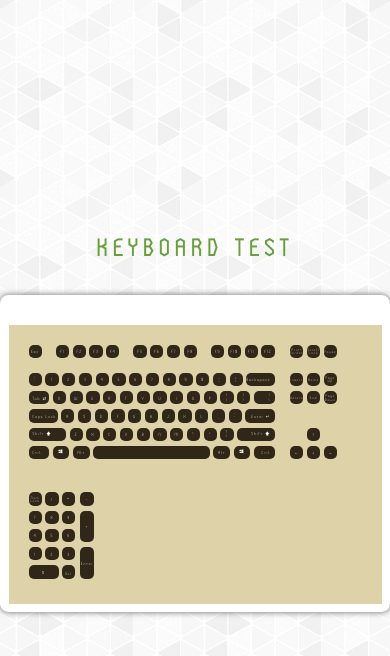
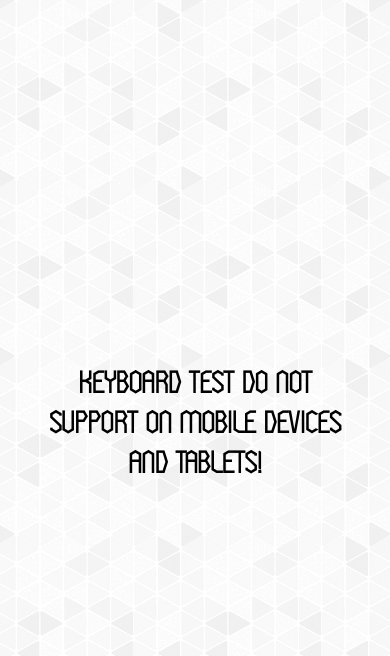
Before and after one commit to mhevyk/Keyboard-tester, a plain HTML site: page index.html in a window 390 px wide. Drawn offline with Linux system fonts and the light colour scheme.

Commit message:
small code fixed and design optimisation

```diff
--- a/index.html
+++ b/index.html
@@ -4,7 +4,8 @@
     <meta charset="UTF-8">
     <meta http-equiv="X-UA-Compatible" content="IE=edge">
     <meta name="viewport" content="width=device-width, initial-scale=1.0">
-    <title>Keyboaard tester</title>
+    <link rel="icon" type="image/x-icon" href="img/favicon.ico">
+    <title>Keyboard tester</title>
 
     <link rel="stylesheet" href="css/main.css">
     <script src="js/keyHandlers.js" defer></script>
@@ -12,7 +13,13 @@
 </head>
 <body>
     <div class="wrapper">
-        <div class="title">Keyboard test</div>
+        <header>
+            <div class="title">Keyboard test</div>
+            <div class="subtitle">Best way to check your keyboard work or simply clear it from dust :)</div>
+        </header>
+        <div class="mobile-warn">
+            Keyboard test do not support on mobile devices and tablets!
+        </div>
         <div class="keyboard">
             <div class="keyboard-type-result">
             <textarea readonly></textarea>
@@ -20,22 +27,22 @@
             <div class="keyboard-keys">
                 <div class="basic-keyboard key-group">
                     <div class="key-row">
-                        <div class="key space-to-right" data-name="Escape">Esc</div>
+                        <div class="key padRight" data-name="Escape">Esc</div>
                         <div class="key" data-name="F1">F1</div>
                         <div class="key" data-name="F2">F2</div>
                         <div class="key" data-name="F3">F3</div>
-                        <div class="key space-to-right" data-name="F4">F4</div>
+                        <div class="key padRight" data-name="F4">F4</div>
                         <div class="key" data-name="F5">F5</div>
                         <div class="key" data-name="F6">F6</div>
                         <div class="key" data-name="F7">F7</div>
-                        <div class="key space-to-right" data-name="F8">F8</div>
+                        <div class="key padRight" data-name="F8">F8</div>
                         <div class="key" data-name="F9">F9</div>
                         <div class="key" data-name="F10">F10</div>
                         <div class="key" data-name="F11">F11</div>
-                        <div class="key space-to-right" data-name="F12">F12</div>
+                        <div class="key padRight" data-name="F12">F12</div>
                     </div>
                     <div class="key-row">
-                        <div class="key text-long lh3" data-name="Backquote">~<br>`</div>
+                        <div class="key text-short lh3" data-name="Backquote">~<br>`</div>
                         <div class="key" data-name="Digit1">1</div>
                         <div class="key" data-name="Digit2">2</div>
                         <div class="key" data-name="Digit3">3</div>
@@ -46,9 +53,9 @@
                         <div class="key" data-name="Digit8">8</div>
                         <div class="key" data-name="Digit9">9</div>
                         <div class="key" data-name="Digit0">0</div>
-                        <div class="key text-long lh3" data-name="Minus">_<br>-</div>
-                        <div class="key text-long lh4" data-name="Equal">+<br>=</div>
-                        <div class="key space-to-right rest" data-name="Backspace">Backspace</div>
+                        <div class="key text-short lh3" data-name="Minus">_<br>-</div>
+                        <div class="key text-short lh4" data-name="Equal">+<br>=</div>
+                        <div class="key padRight rest" data-name="Backspace">Backspace</div>
                     </div>
                     <div class="key-row">
                         <div class="key rest text-left" data-name="Tab">Tab &RightArrowLeftArrow;</div>
@@ -62,9 +69,9 @@
                         <div class="key" data-name="KeyI">I</div>
                         <div class="key" data-name="KeyO">O</div>
                         <div class="key" data-name="KeyP">P</div>
-                        <div class="key text-long lh3" data-name="BracketLeft">{<br>[</div>
-                        <div class="key text-long lh3" data-name="BracketRight">]<br>}</div>
-                        <div class="key text-right rest space-to-right text-long lh3" data-name="Backslash">|<br>\</div>
+                        <div class="key text-short lh3" data-name="BracketLeft">{<br>[</div>
+                        <div class="key text-short lh3" data-name="BracketRight">]<br>}</div>
+                        <div class="key text-right rest padRight text-short lh3" data-name="Backslash">|<br>\</div>
                     </div>
                     <div class="key-row">
                         <div class="key rest text-left" data-name="CapsLock">Caps Lock</div>
@@ -77,9 +84,9 @@
                         <div class="key" data-name="KeyJ">J</div>
                         <div class="key" data-name="KeyK">K</div>
                         <div class="key" data-name="KeyL">L</div>
-                        <div class="key text-long lh3" data-name="Semicolon">:<br>;</div>
-                        <div class="key text-long lh4" data-name="Quote">"<br>'</div>
-                        <div class="key rest space-to-right" data-name="Enter">Enter &crarr;</div>
+                        <div class="key text-short lh3" data-name="Semicolon">:<br>;</div>
+                        <div class="key text-short lh4" data-name="Quote">"<br>'</div>
+                        <div class="key rest padRight" data-name="Enter">Enter &crarr;</div>
                     </div>
                     <div class="key-row">
                         <div class="key rest text-left" data-name="ShiftLeft">Shift &#x1F845;</div>
@@ -90,10 +97,10 @@
                         <div class="key" data-name="KeyB">B</div>
                         <div class="key" data-name="KeyN">N</div>
                         <div class="key" data-name="KeyM">M</div>
-                        <div class="key text-long lh4" data-name="Comma">&lt;<br>,</div>
-                        <div class="key text-long lh4" data-name="Period">&gt;<br>.</div>
-                        <div class="key text-long lh3" data-name="Slash">?<br>/</div>
-                        <div class="key rest space-to-right" data-name="ShiftRight">Shift &#x1F845;</div>
+                        <div class="key text-short lh4" data-name="Comma">&lt;<br>,</div>
+                        <div class="key text-short lh4" data-name="Period">&gt;<br>.</div>
+                        <div class="key text-short lh3" data-name="Slash">?<br>/</div>
+                        <div class="key rest padRight" data-name="ShiftRight">Shift &#x1F845;</div>
                     </div>
                     <div class="key-row">
                         <div class="key rest text-left" data-name="ControlLeft">Ctrl</div>
@@ -102,24 +109,24 @@
                         <div class="key space" data-name="Space"></div>
                         <div class="key rest" data-name="AltRight">Alt</div>
                         <div class="key rest" data-name="MetaRight"><i class="fa fa-windows" aria-hidden="true"></i></div>
-                        <div class="key rest space-to-right" data-name="ControlRight">Ctrl</div>
+                        <div class="key rest padRight" data-name="ControlRight">Ctrl</div>
                     </div>
                 </div>
                 <div class="control-arrows key-group">
                     <div class="key-row">
-                        <div class="key text-long lh4" data-name="PrintScreen">Print Screen</div>
-                        <div class="key text-long lh4">Scroll Lock</div>
-                        <div class="key text-long lh4">Pause</div>
+                        <div class="key text-short lh4" data-name="PrintScreen">Print Screen</div>
+                        <div class="key text-short lh4">Scroll Lock</div>
+                        <div class="key text-short lh4">Pause</div>
                     </div>
                     <div class="key-row">
-                        <div class="key text-long lh4" data-name="Insert">Insert</div>
-                        <div class="key text-long lh4" data-name="Home">Home</div>
-                        <div class="key space-to-right text-long lh4" data-name="PageUp">Page<br>Up</div>
+                        <div class="key text-short lh4" data-name="Insert">Insert</div>
+                        <div class="key text-short lh4" data-name="Home">Home</div>
+                        <div class="key padRight text-short lh4" data-name="PageUp">Page<br>Up</div>
                     </div>
                     <div class="key-row">
-                        <div class="key text-long lh4" data-name="Delete">Delete</div>
-                        <div class="key text-long lh4" data-name="End">End</div>
-                        <div class="key space-to-right text-long lh4" data-name="PageDown">Page<br>Down</div>
+                        <div class="key text-short lh4" data-name="Delete">Delete</div>
+                        <div class="key text-short lh4" data-name="End">End</div>
+                        <div class="key padRight text-short lh4" data-name="PageDown">Page<br>Down</div>
                     </div>
                     <div class="key-row skip-key-row">
                         <div class="key skip-key-left skip-key-right" data-name="ArrowUp">↑</div>
@@ -127,12 +134,12 @@
                     <div class="key-row">
                         <div class="key" data-name="ArrowLeft">←</div>
                         <div class="key" data-name="ArrowDown">↓</div>
-                        <div class="key space-to-right" data-name="ArrowRight">→</div>
+                        <div class="key padRight" data-name="ArrowRight">→</div>
                     </div>
                 </div>
                 <div class="num-pad num-pad-start key-group skip-key-row">
                     <div class="key-row">
-                        <div class="key text-long lh4" data-name="NumLock">Num<br>Lock</div>
+                        <div class="key text-short lh4" data-name="NumLock">Num<br>Lock</div>
                         <div class="key" data-name="NumpadDivide">/</div>
                         <div class="key" data-name="NumpadMultiply">*</div>
                     </div>
@@ -153,7 +160,7 @@
                     </div>
                     <div class="key-row">
                         <div class="key keyspan-x" data-name="Numpad0">0</div>
-                        <div class="key text-long lh3" data-name="NumpadDecimal">.<br>Del</div>
+                        <div class="key text-short lh3" data-name="NumpadDecimal">.<br>Del</div>
                     </div>
                 </div>
                 <div class="num-pad num-pad-end key-group skip-key-row">
--- a/scss/keyboard.scss
+++ b/scss/keyboard.scss
@@ -14,7 +14,17 @@ $doubleKeyYSize: calc(($keySize * 2) + $keyGapY);
 
 $alignPad: $keySize * 0.3;
 
+@mixin lh($divideKoefitient){
+    line-height: $keySize / $divideKoefitient;
+}
+@mixin flexCentering{
+    display: flex;
+    align-items: center;
+    justify-content: center;
+}
+
 .keyboard{
+    user-select: none;
     background-color: white;
     padding: $keyGapX + $keyGapY;
     width: fit-content;
@@ -28,8 +38,9 @@ $alignPad: $keySize * 0.3;
     }
     &-type-result{
         height: 1.2 * $keySize;
-        margin-bottom: 0.4 * $keySize;
+        margin: (0.2 * $keySize) 0px;
         textarea{
+            overflow-y: hidden;
             line-height: 0.45 * $keySize;
             box-sizing: border-box;
             width: 100%;
@@ -42,7 +53,8 @@ $alignPad: $keySize * 0.3;
             padding: $alignPad;
         }
     }
-    .basic-keyboard .key-row:first-child, .control-arrows .key-row:first-child{
+    .basic-keyboard .key-row:first-child,
+    .control-arrows .key-row:first-child{
         margin-bottom: $keyGapY * 2;
     }
     .num-pad{
@@ -66,9 +78,7 @@ $alignPad: $keySize * 0.3;
         margin-right: calc($keySize + $keyGapX);
     }
     .key{
-        display: flex;
-        align-items: center;
-        justify-content: center;
+        @include flexCentering;
         background-color: $keyColor;
         border-radius: 5px;
         font-size: $keyTextSize;
@@ -86,8 +96,11 @@ $alignPad: $keySize * 0.3;
         &.unhold{
             background-color: lighten($keyActiveColor, 15%);
         }
-        &.text-long{
+        &.text-short{
             font-size: $keyTextSize / 1.2;
+        }
+        @for $i from 3 to 4{
+            @include lh($i);
         }
         &.lh3{
             line-height: $keySize / 3;
@@ -101,7 +114,7 @@ $alignPad: $keySize * 0.3;
         &span-y{
             height: $doubleKeyYSize;
         }
-        &.space-to-right{
+        &.padRight{
             margin-right: 0.8 * $keySize;
         }
         &.rest{
@@ -120,3 +133,20 @@ $alignPad: $keySize * 0.3;
         }
     }
 }
+.mobile-warn{
+    display: none;
+}
+@media screen and (max-width: 900px){
+    header, .keyboard{
+        display: none;
+    }
+    .mobile-warn{
+        display: block;
+        font-size: 30px;
+        padding: 0px 10vw;
+        text-align: center;
+        text-transform: uppercase;
+        font-weight: bold;
+        word-wrap: break-word;
+    }
+}
--- a/scss/main.scss
+++ b/scss/main.scss
@@ -4,7 +4,6 @@
     font-family: kp;
     src: url(../fonts/corner.otf);
 }
-
 *{
     margin: 0;
     padding: 0;
@@ -20,11 +19,17 @@ body{
     align-items: center;
     justify-content: center;
 }
+header{
+    margin-bottom: 2rem;
+}
 .title{
-    font-size: 6vw;
+    font-size: 5vw;
     font-weight: bold;
-    margin-bottom: 2rem;
     text-transform: uppercase;
-    letter-spacing: 1.5vw;
-    color: #699E3C;
+    letter-spacing: 1.2vw;
+    color: $keyActiveColor;
 }
+.subtitle{
+    font-size: 1.5vw;
+    letter-spacing: 1px;
+}
```
Also changed, not shown: js/keyHandlers.js (+7 -5 lines), css/keyboard.css, css/main.css.
